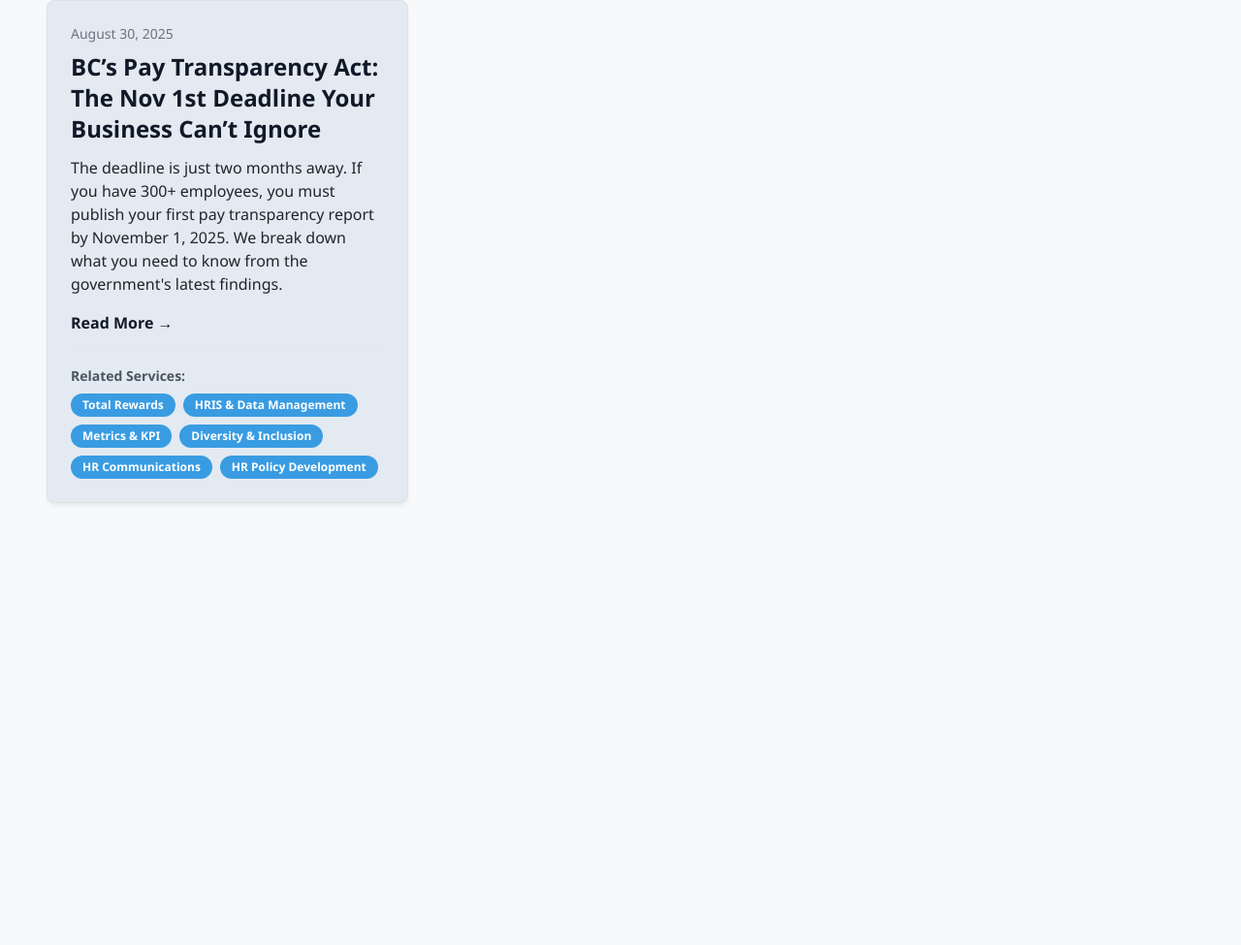
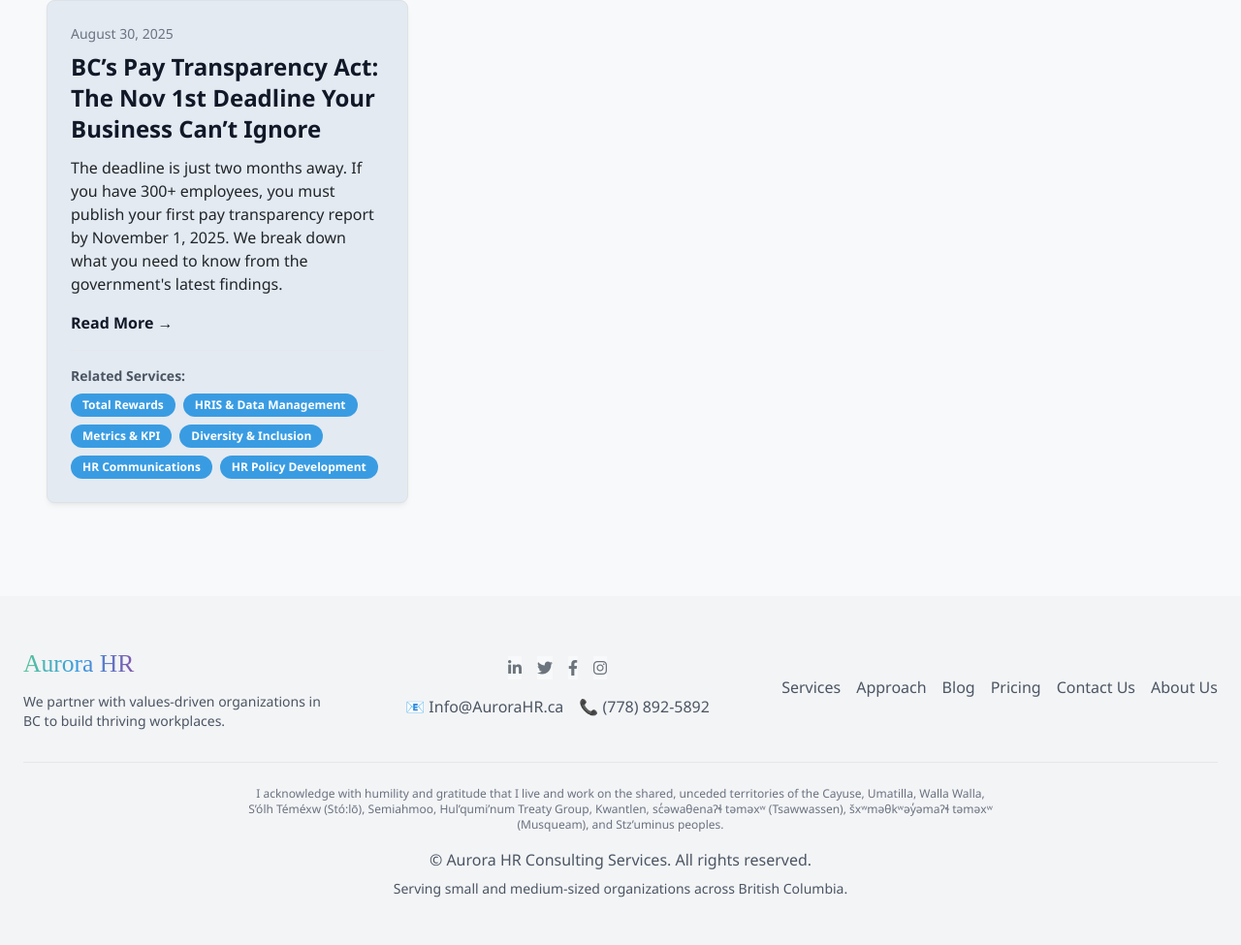
Before and after one commit to WaelHussein123/AuroraHR, a plain HTML site: page blog.html in a window 1280 px wide. Shown: the part 904-1879 px from the top of the page at 97% size. Before the commit the page ends 1519 px from the top, so only its background shows below. Drawn offline with nearby package versions, Linux system fonts and the light colour scheme; a web font is replaced by a local one.

Commit message:
Update blog.html

```diff
--- a/blog.html
+++ b/blog.html
@@ -268,6 +268,14 @@
             transform: scale(1.05);
             box-shadow: 0 8px 25px rgba(57, 156, 226, 0.4);
         }
+        .social-icon {
+             background: var(--color-bg);
+             color: var(--color-text-secondary);
+        }
+        .social-icon:hover {
+            background: var(--color-accent-blue);
+            color: white;
+        }
    </style>
 </head>
 <body class="antialiased">
@@ -350,12 +358,63 @@
             </div>
         </section>
     </main>
+     <footer class="py-12 bg-gray-100">
+        <div class="container mx-auto px-6 text-center text-gray-600">
+            <div class="flex flex-col md:flex-row justify-between items-center">
+                <div class="mb-6 md:mb-0 text-left">
+                    <a href="index.html" aria-label="Aurora HR Consulting Home">
+                        <svg class="w-32 h-auto" viewBox="0 0 300 100" xmlns="http://www.w3.org/2000/svg">
+                            <defs>
+                                <linearGradient id="auroraGradientFooter" x1="0%" y1="0%" x2="100%" y2="0%">
+                                    <stop offset="0%" stop-color="#57C399"/>
+                                    <stop offset="50%" stop-color="#399CE2"/>
+                                    <stop offset="100%" stop-color="#8256AC"/>
+                                </linearGradient>
+                            </defs>
+                            <text x="0" y="70" font-family="serif" font-size="60" fill="url(#auroraGradientFooter)">Aurora HR</text>
+                        </svg>
+                    </a>
+                    <p class="mt-2 text-sm max-w-xs">We partner with values-driven organizations in BC to build thriving workplaces.</p>
+                </div>
+
+                <div class="mb-6 md:mb-0">
+                    <div class="flex justify-center space-x-4 mb-4">
+                        <a href="http://linkedin.com/company/AuroraHR" target="_blank" class="social-icon" aria-label="LinkedIn"><i class="fab fa-linkedin-in"></i></a>
+                        <a href="https://x.com/yourprofile" target="_blank" class="social-icon" aria-label="X (formerly Twitter)"><i class="fab fa-twitter"></i></a>
+                        <a href="https://www.facebook.com/AuroraHR.ca" target="_blank" class="social-icon" aria-label="Facebook"><i class="fab fa-facebook-f"></i></a>
+                        <a href="https://www.instagram.com/yourprofile" target="_blank" class="social-icon" aria-label="Instagram"><i class="fab fa-instagram"></i></a>
+                    </div>
+                    <div class="flex flex-col sm:flex-row justify-center items-center space-y-2 sm:space-y-0 sm:space-x-4">
+                        <a href="mailto:Info@AuroraHR.ca" class="hover:text-aurora-teal transition-colors duration-200">📧 Info@AuroraHR.ca</a>
+                        <a href="tel:+17788925892" class="hover:text-aurora-teal transition-colors duration-200">📞 (778) 892-5892</a>
+                    </div>
+                </div>
+
+                <div class="text-center md:text-right">
+                    <div class="footer-links flex flex-wrap justify-center gap-4">
+                        <a href="index.html#services" class="hover:text-aurora-teal">Services</a>
+                        <a href="index.html#approach" class="hover:text-aurora-teal">Approach</a>
+                        <a href="blog.html" class="hover:text-aurora-teal">Blog</a>
+                        <a href="index.html#engagement-models" class="hover:text-aurora-teal">Pricing</a>
+                        <a href="index.html#contact" class="hover:text-aurora-teal">Contact Us</a>
+                        <a href="index.html#about-us" class="hover:text-aurora-teal">About Us</a>
+                    </div>
+                </div>
+            </div>
+
+            <div class="mt-8 pt-6 border-t border-gray-200">
+                <p class="text-xs text-gray-500 max-w-3xl mx-auto mb-4">I acknowledge with humility and gratitude that I live and work on the shared, unceded territories of the Cayuse, Umatilla, Walla Walla, S’ólh Téméxw (Stó:lō), Semiahmoo, Hul’qumi’num Treaty Group, Kwantlen, sc̓əwaθenaɁɬ təməxʷ (Tsawwassen), šxʷməθkʷəy̓əmaɁɬ təməxʷ (Musqueam), and Stz’uminus peoples.</p>
+                <p>&copy; <span id="copyright-year"></span> Aurora HR Consulting Services. All rights reserved.</p>
+                <p class="text-sm mt-2">Serving small and medium-sized organizations across British Columbia.</p>
+            </div>
+        </div>
+    </footer>
     <script>
         document.addEventListener('DOMContentLoaded', function () {
 
             const blogPosts = [
-                 {
-                    id: "BC-Pay-Transparency-Act",
+                {
+                    id: "BC-Pay-Transparency-Act-Large-Employers",
                     date: "August 30, 2025",
                     title: "BC’s Pay Transparency Act: The Nov 1st Deadline Your Business Can’t Ignore",
                     summary: "The deadline is just two months away. If you have 300+ employees, you must publish your first pay transparency report by November 1, 2025. We break down what you need to know from the government's latest findings.",
```
